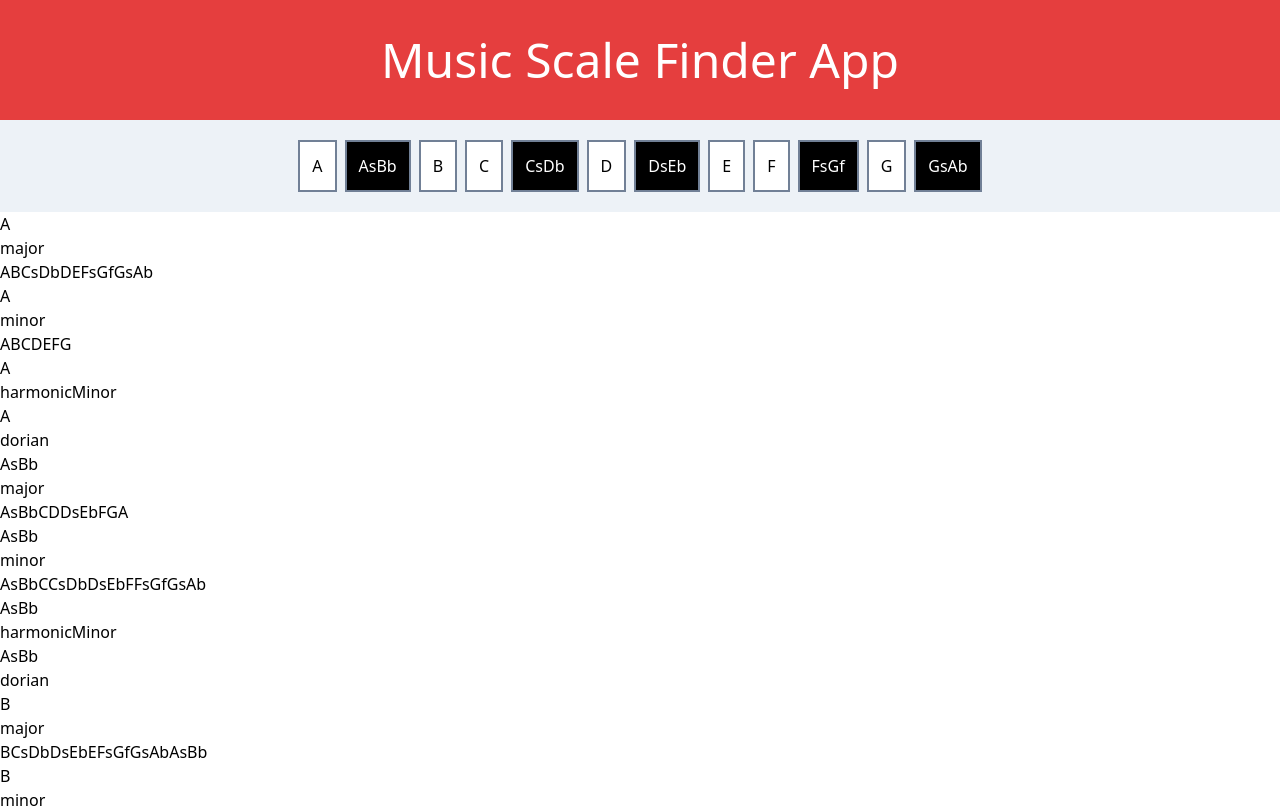
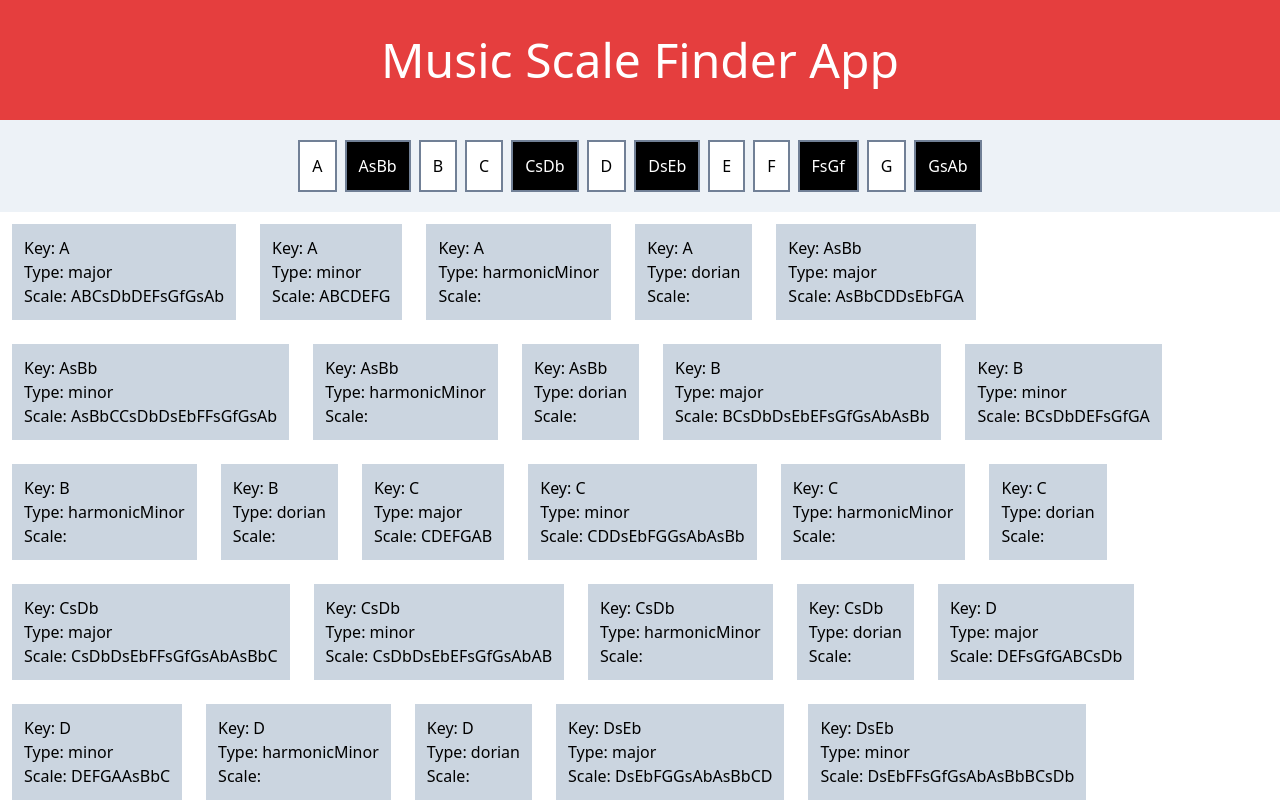
Before and after one commit to Bradslavens/MusicKeyScaleFinder, a React (Create React App) app: page / in a window 1280 px wide. Shown: the top 808 px of the page. Built offline with nearby package versions, Linux system fonts and the light colour scheme.

Commit message:
partial styled results

```diff
--- a/src/components/Results.js
+++ b/src/components/Results.js
@@ -13,17 +13,17 @@ class Results extends Component {
                 let scale = this.props.scaleMatches[key][type];
 
             a.push(
-                <p>
-                    <h1>{key}</h1>
-                    <h3>{type}</h3>
-                    <h3>{scale}</h3>
+                <p class="bg-gray-400 p-3 m-3">
+                    <h1>Key: {key}</h1>
+                    <h3>Type: {type}</h3>
+                    <h3>Scale: {scale}</h3>
                 </p>
                 );
 
             }
         }
         return(
-            <div>
+            <div class="flex flex-wrap">
                 {a}
             </div>
         )
```
